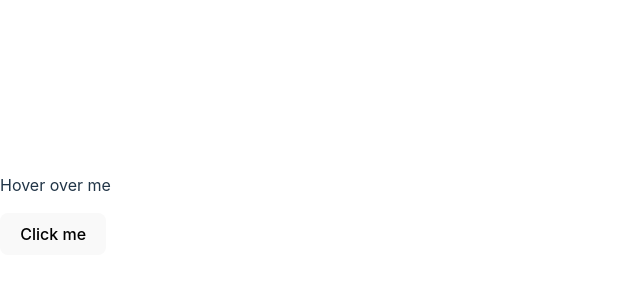
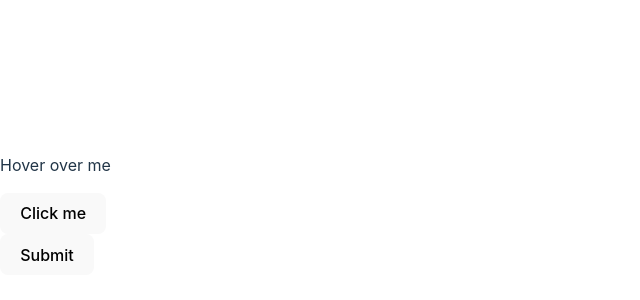
Before and after one commit to katerynaavetisyan/first-react-app, a React (Vite) app: page / in a window 1280 px wide. Shown: the part 194-494 px from the top of the page, without its empty margins (0-640 px from the left). Built offline with nearby package versions, Linux system fonts and the light colour scheme.

Commit message:
function handleFormSubmit

```diff
--- a/src/App.jsx
+++ b/src/App.jsx
@@ -2,6 +2,7 @@
 import PropertyList from './PropertyList';
 import ShoppingList from './ShoppingList';
 import Clicker from './Clicker';
+import Form from './Form';
 
 const data = [
   { id: 1, item: 'eggs', quantity: 12, completed: false },
@@ -20,6 +21,7 @@
   return (
     <div>
       <Clicker />
+      <Form />
       {/* <PropertyList properties={properties} /> */}
       {/* <ShoppingList items={data} /> */}
     </div>
--- /dev/null
+++ b/src/Form.jsx
@@ -0,0 +1,13 @@
+function handleFormSubmit(evt) {
+    evt.preventDefault();
+    console.log("Submitted the form!")
+}
+
+
+export default function Form() {
+    return (
+        <form onSubmit={handleFormSubmit}>
+            <button>Submit</button>
+        </form>
+    )
+}
```
